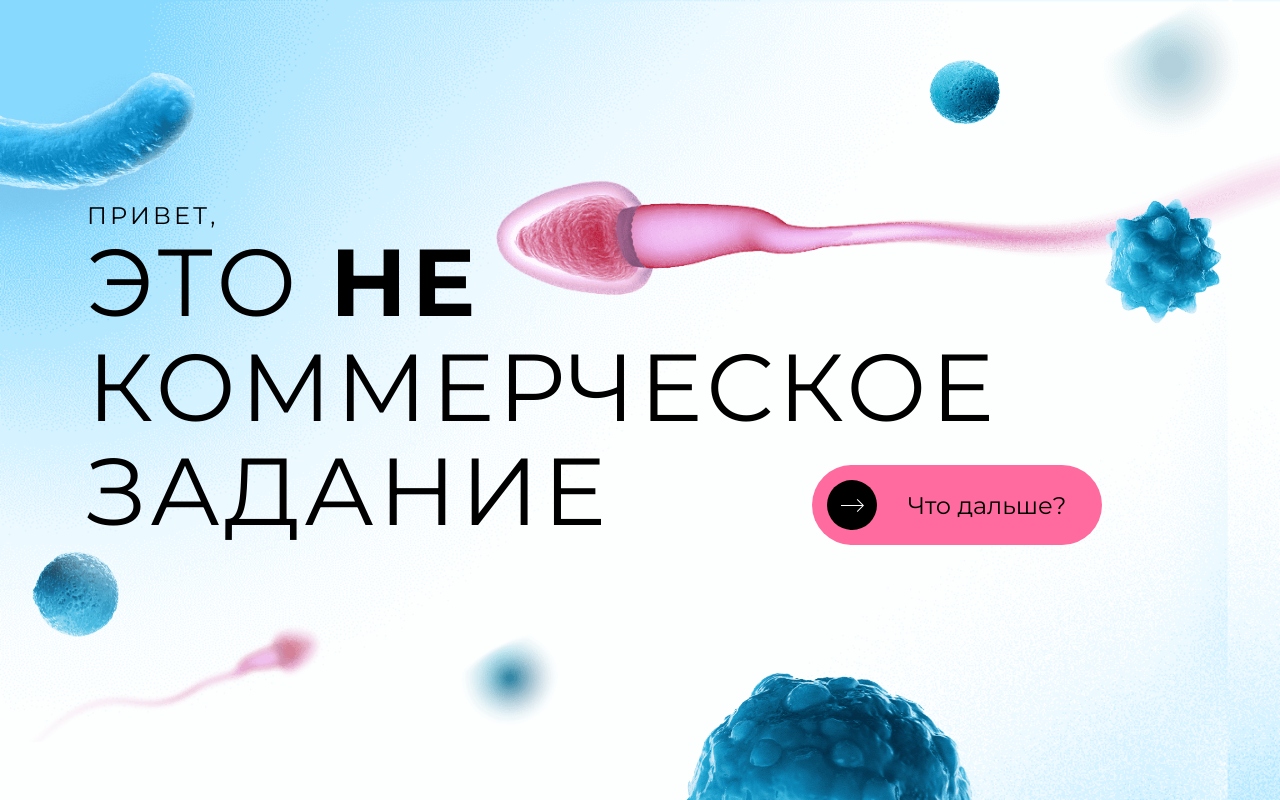
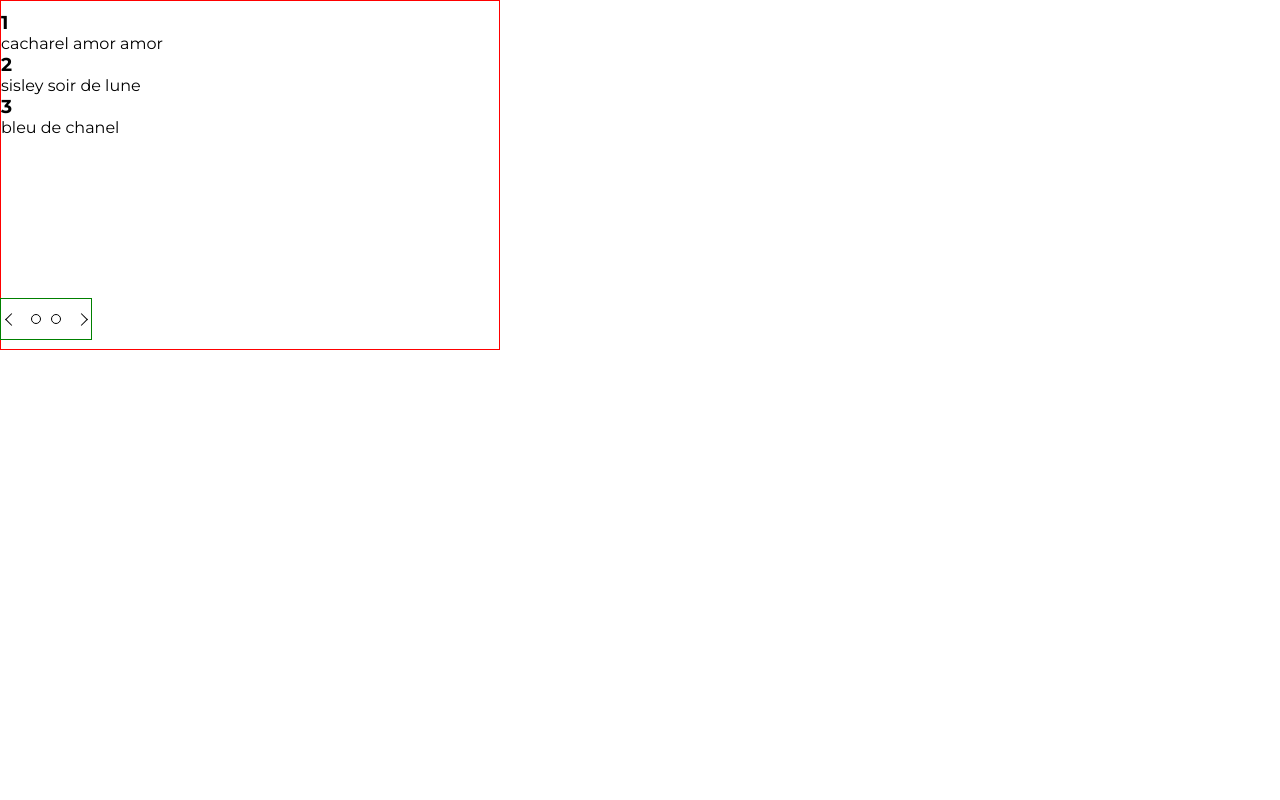
Before and after one commit to ScarSymmetry/onpoint-rite-of-passage, a React (Create React App) app: page / in a window 1280 px wide. Built offline with nearby package versions, Linux system fonts and the light colour scheme; the HTML template or start-up script is replaced by a standard one.

Commit message:
pagination rough functionality

```diff
--- a/src/App.js
+++ b/src/App.js
@@ -2,18 +2,22 @@
 import PageOne from './components/PageOne/PageOne';
 import PageThree from './components/PageThree/PageThree';
 import PageTwo from './components/PageTwo/PageTwo';
+import Pagination from './components/Pagination/Pagination';
 import SlidesWrapper from './components/SlidesWrapper/SlidesWrapper';
 
 import './index.css';
 function App() {
-  const isOpen = false;
+  const isOpen = true;
   return (
-    <SlidesWrapper>
-      <PageOne />
-      <PageTwo />
-      <PageThree />
-      <Modal modalOpen={isOpen} />
-    </SlidesWrapper>
+    <>
+      {/* <SlidesWrapper> */}
+      {/* <PageOne />
+        <PageTwo /> */}
+      {/* <PageThree />
+      </SlidesWrapper>
+      <Modal modalOpen={isOpen} /> */}
+      <Pagination />
+    </>
   );
 }
 
--- a/src/components/Modal/Modal.js
+++ b/src/components/Modal/Modal.js
@@ -1,11 +1,21 @@
 import Portal from '../Portal/Portal';
 import styles from './Modal.module.css';
-import { useState } from 'react';
 
 const Modal = ({ modalOpen }) => {
   return (
     <Portal isOpen={modalOpen}>
-      <div style={{ color: 'white' }}>HELLO LOL CUNTS</div>
+      <div className={styles.popupBody}>
+        <div className={styles.topArea}>
+          <h5> преимущества</h5>
+          <button>X</button>
+        </div>
+
+        <div className={styles.brand}>
+          <h2>
+            BRAND <span>XY</span>
+          </h2>
+        </div>
+      </div>
     </Portal>
   );
 };
--- a/src/components/Modal/Modal.module.css
+++ b/src/components/Modal/Modal.module.css
@@ -0,0 +1,48 @@
+.popupBody {
+  width: 825px;
+  height: 575px;
+  border-radius: 40px;
+  margin-top: 50px;
+  padding: 30px;
+  background-color: rgba(255, 255, 255, 0.658);
+  display: grid;
+  grid-template-columns: 170px 1fr;
+  grid-template-rows: max-content 1fr;
+}
+
+.topArea {
+  grid-column: 2 / -1;
+  width: 100%;
+  margin-top: 10px;
+  display: flex;
+  justify-content: space-between;
+
+  outline: 1px solid red;
+}
+
+.topArea button {
+  width: 40px;
+  height: 40px;
+}
+.topArea h5 {
+  align-self: end;
+  font-size: 1.5em;
+  font-weight: 400;
+  text-transform: uppercase;
+  letter-spacing: 2px;
+}
+
+.brand {
+  grid-column: 2 / -1;
+}
+
+.brand h2 {
+  font-size: 6em;
+  font-weight: 400;
+  letter-spacing: 4px;
+  line-height: 1;
+  margin-top: 16px;
+}
+.brand span {
+  font-weight: bold;
+}
--- a/src/components/PageThree/PageThree.module.css
+++ b/src/components/PageThree/PageThree.module.css
@@ -46,7 +46,7 @@
   gap: 40px;
 
   height: max-content;
-  margin-left: 150px;
+  margin-left: 70px;
   justify-self: center;
   outline: 1px solid blue;
 }
--- /dev/null
+++ b/src/components/Pagination/Pagination.js
@@ -0,0 +1,58 @@
+import { useState } from 'react';
+import styles from './Pagination.module.css';
+
+const data = [
+  { id: 1, name: 'cacharel amor amor' },
+  { id: 2, name: 'sisley soir de lune' },
+  { id: 3, name: 'bleu de chanel' },
+  { id: 4, name: 'issey leau dissey' },
+  { id: 5, name: 'kenneth cole blue' },
+  { id: 6, name: 'lalique encre noire' },
+];
+
+const Pagination = () => {
+  const [currentPage, setCurrentPage] = useState(1);
+  const [itemsPerPage, setItemsPerPage] = useState(3);
+
+  const lastItemIndex = currentPage * itemsPerPage;
+  const firstItemIndex = lastItemIndex - itemsPerPage;
+  const currentItems = data.slice(firstItemIndex, lastItemIndex);
+
+  const bulletAmount = data.length / itemsPerPage;
+
+  const mappedBullets = Array.from({ length: bulletAmount }).map((_, i) => i);
+
+  return (
+    <section className={styles.container}>
+      <div className={styles.display}>
+        {currentItems.map((item) => {
+          return (
+            <div key={item.id}>
+              <h3>{item.id}</h3>
+              <p>{item.name}</p>
+            </div>
+          );
+        })}
+      </div>
+
+      {/* bottom right left buttons and bullet points */}
+      <div className={styles.controls}>
+        <button className={styles.directionButton}>
+          {' '}
+          <span className={styles.left}></span>{' '}
+        </button>
+        <div className={styles.bulletBox}>
+          {mappedBullets.map((_, index) => (
+            <div key={index} className={styles.bullet}></div>
+          ))}
+        </div>
+        <button className={styles.directionButton}>
+          {' '}
+          <span className={styles.right}></span>{' '}
+        </button>
+      </div>
+    </section>
+  );
+};
+
+export default Pagination;
--- /dev/null
+++ b/src/components/Pagination/Pagination.module.css
@@ -0,0 +1,67 @@
+.container {
+  display: grid;
+  grid-template-columns: 1fr;
+  grid-template-rows: 1fr minmax(40px, max-content);
+  width: 500px;
+  height: 350px;
+  border: 1px solid red;
+  padding-inline: 0px 10px;
+  padding-block: 10px 10px;
+}
+
+.display {
+  width: 100%;
+  height: 100%;
+}
+
+.controls {
+  justify-self: start;
+  min-width: 90px;
+  display: flex;
+  align-items: center;
+  justify-content: space-between;
+  outline: 1px solid green;
+}
+
+.bulletBox {
+  display: flex;
+  justify-content: center;
+  min-width: 40px;
+  margin-inline: 5px;
+}
+.bullet {
+  width: 10px;
+  height: 10px;
+  margin-inline: 5px;
+  border: 1px solid black;
+  border-radius: 50%;
+}
+
+.directionButton {
+  display: flex;
+  justify-content: center;
+  align-items: center;
+  padding: 4px;
+  border: none;
+  background: transparent;
+  width: 20px;
+  height: 20px;
+}
+
+.left {
+  border: solid black;
+  border-width: 0 1px 1px 0;
+  display: inline-block;
+  padding: 4px;
+  transform: rotate(135deg);
+  -webkit-transform: rotate(135deg);
+}
+
+.right {
+  border: solid black;
+  border-width: 0 1px 1px 0;
+  display: inline-block;
+  padding: 4px;
+  transform: rotate(-45deg);
+  -webkit-transform: rotate(-45deg);
+}
--- a/src/components/Portal/Portal.module.css
+++ b/src/components/Portal/Portal.module.css
@@ -1,9 +1,11 @@
 .modalWrapper {
   position: fixed;
+  display: grid;
+  place-items: center;
   top: 0;
   left: 0;
   width: 100%;
   height: 100%;
   z-index: 100;
-  background-color: hsla(197, 100%, 4%, 0.55);
+  background-color: #5b6778d5;
 }
--- a/src/components/SlidesWrapper/SlidesWrapper.module.css
+++ b/src/components/SlidesWrapper/SlidesWrapper.module.css
@@ -1,14 +1,15 @@
 .container {
   width: 100vw;
   height: 100vh;
-  overflow: hidden;
+  display: flex;
+  scroll-snap-type: x mandatory;
+  -webkit-overflow-scrolling: touch;
+  scroll-behavior: smooth;
+  overflow-x: scroll;
+  overflow-y: hidden;
 }
 
 .slider {
-  scroll-snap-type: x mandatory;
-  -webkit-overflow-scrolling: touch;
-  scroll-behavior: smooth;
-  overflow-x: auto;
-  overflow-y: hidden;
   display: flex;
+  transition: transform 550ms ease-out;
 }
```
